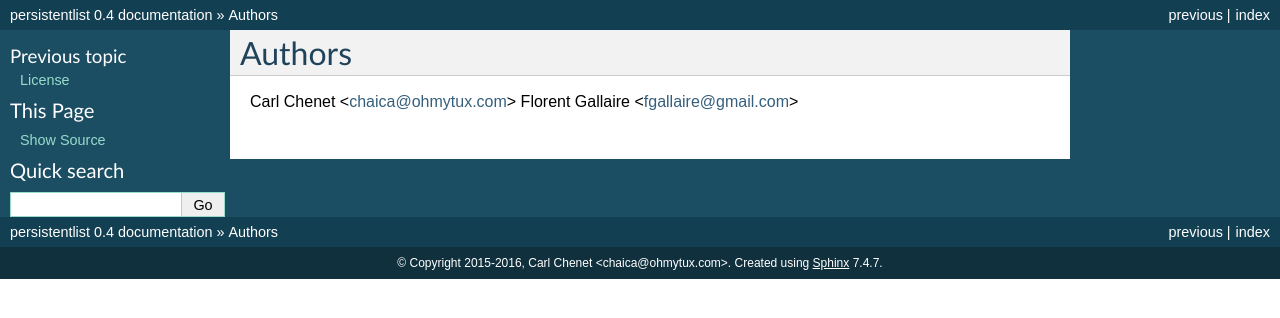
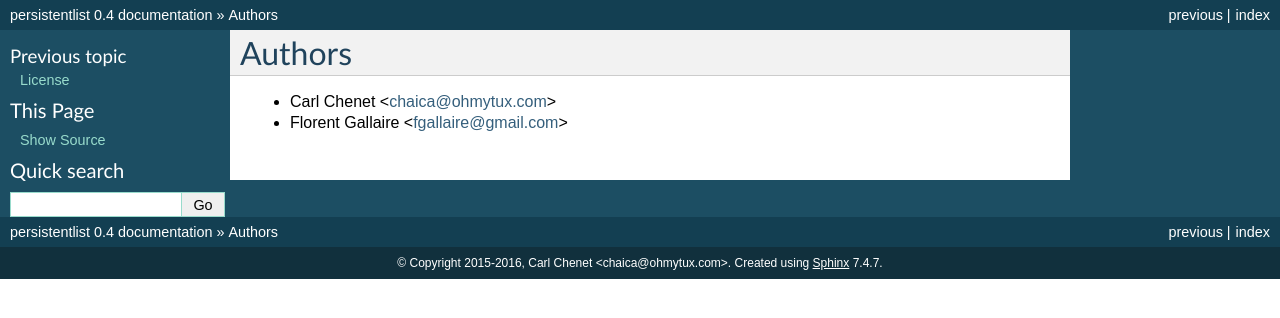
Before and after one commit to fgallaire/persistentlist, a Sphinx documentation site: the page built from docs/source/authors.rst, in a window 1280 px wide. Shown: the top 318 px of the page. Built offline with Sphinx 7.4.7, drawn with Linux system fonts in a browser that asks for light colours.

Commit message:
order with bullet list

```diff
--- a/docs/source/authors.rst
+++ b/docs/source/authors.rst
@@ -1,5 +1,5 @@
 Authors
 =======
 
-Carl Chenet <chaica@ohmytux.com>
-Florent Gallaire <fgallaire@gmail.com>
+- Carl Chenet <chaica@ohmytux.com>
+- Florent Gallaire <fgallaire@gmail.com>
```
